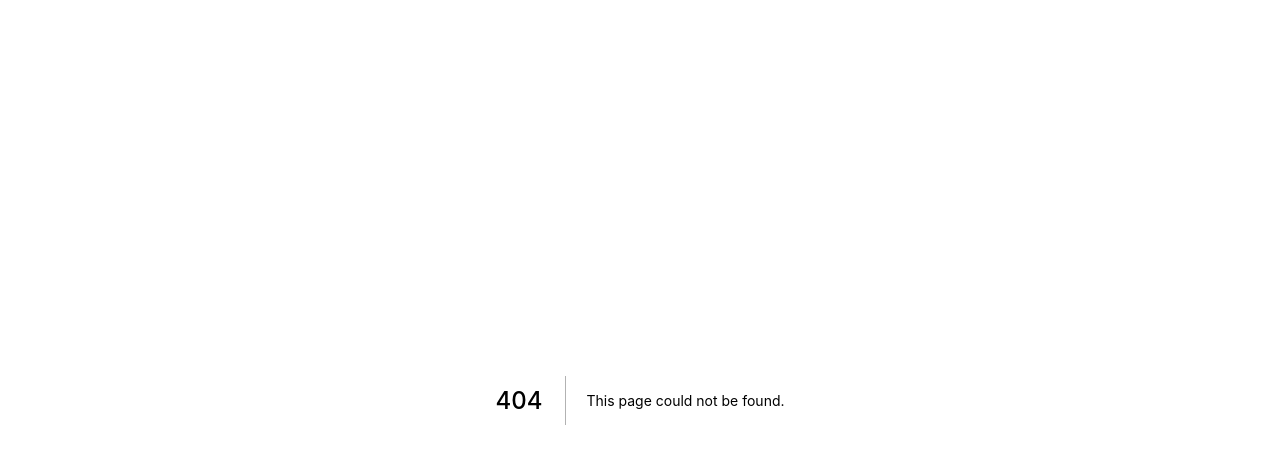
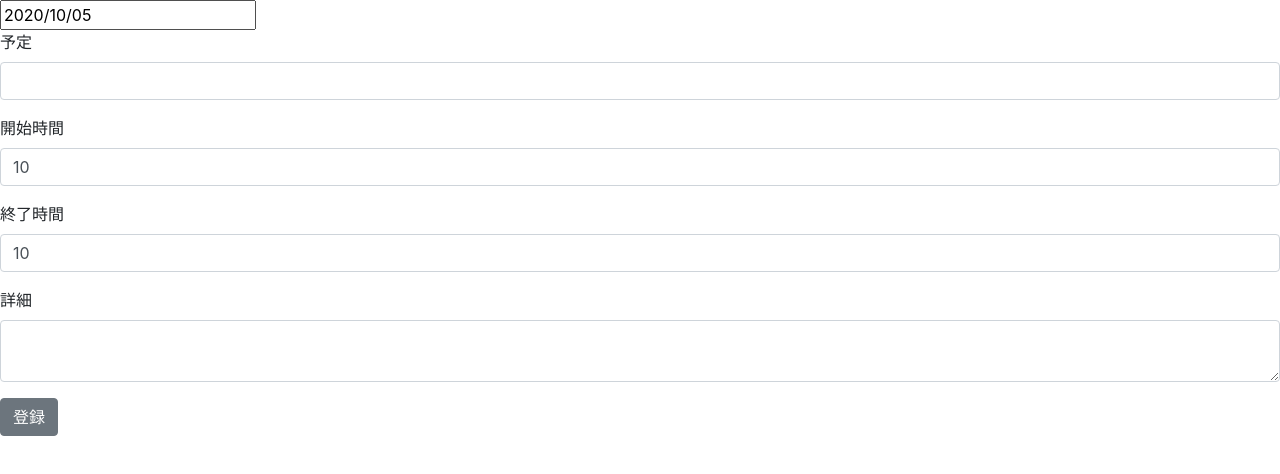
Before and after one commit to prog-ac/members-front-app, a Next.js app: page /schedule/form in a window 1280 px wide. Before the commit this address had no page. Shown: the top 474 px of the page. Built offline with nearby package versions, Linux system fonts and the light colour scheme; no server answers.

Commit message:
スケジュールフォーム作成
データ追加は一回のみしかできないので、要修正（上書きされてしまう）

```diff
--- /dev/null
+++ b/pages/schedule/form.tsx
@@ -0,0 +1,132 @@
+import React, { useState }  from "react";
+import firebase from "../../lib/firebase";
+import DatePicker, { registerLocale } from "react-datepicker";
+import ja from 'date-fns/locale/ja';
+registerLocale('ja', ja);
+
+import { Formik } from "formik";
+import * as Yup from "yup";
+import {
+  Button,
+  Form,
+  FormGroup,
+  Label,
+  Input,
+  FormFeedback,
+} from "reactstrap";
+
+export default function ScheduleForm( currentUser ) {
+
+  const [startDate, setStartDate] = useState(new Date());
+
+  return (
+
+    <>
+      <DatePicker
+        locale="ja"
+        selected={startDate}
+        dateFormat="yyyy/MM/dd"
+        onChange={(date) => {setStartDate(date)}}
+      />
+
+      <Formik
+        initialValues={{
+          title: "",
+          starttime: 10,
+          endtime: 10,
+          description: "",
+        }}
+        onSubmit={(values) => {
+          const data = {
+            [startDate.getFullYear().toString() + (startDate.getMonth() + 1).toString() + startDate.getDate().toString()] : {
+              title: values.title,
+              starttime: values.starttime,
+              endtime: values.endtime,
+              description: values.description,
+            }
+          }
+          firebase.firestore().collection("test").doc(currentUser.uid).set(data).catch(() =>{
+            alert("失敗");
+          });
+          alert("登録しました");
+
+        }}
+        validationSchema={Yup.object().shape({
+          title: Yup.string().required("予定は必須です。"),
+          starttime: Yup.number().required("数字を入力してください"),
+          endtime: Yup.number().required("数字を入力してください"),
+          description: Yup.string().required("内容を記載してください"),
+        })}
+      >
+        {({
+          handleSubmit,
+          handleChange,
+          handleBlur,
+          values,
+          errors,
+          touched,
+        }) => (
+          <Form onSubmit={handleSubmit}>
+
+            <FormGroup>
+              <Label for="title">予定</Label>
+              <Input
+                type="text"
+                name="title"
+                id="title"
+                value={values.title}
+                onChange={handleChange}
+                onBlur={handleBlur}
+                invalid={Boolean(touched.title && errors.title)}
+              />
+              <FormFeedback>{errors.title}</FormFeedback>
+            </FormGroup>
+            <FormGroup>
+              <Label for="starttime">開始時間</Label>
+              <Input
+                type="text"
+                name="starttime"
+                id="starttime"
+                value={values.starttime}
+                onChange={handleChange}
+                onBlur={handleBlur}
+                invalid={Boolean(touched.starttime && errors.starttime)}
+              />
+              <FormFeedback>{errors.starttime}</FormFeedback>
+            </FormGroup>
+            <FormGroup>
+              <Label for="endtime">終了時間</Label>
+              <Input
+                type="text"
+                name="endtime"
+                id="endtime"
+                value={values.endtime}
+                onChange={handleChange}
+                onBlur={handleBlur}
+                invalid={Boolean(
+                  touched.endtime && errors.endtime
+                )}
+              />
+              <FormFeedback>{errors.endtime}</FormFeedback>
+            </FormGroup>
+            <FormGroup>
+              <Label for="description">詳細</Label>
+              <Input
+                type="textarea"
+                name="description"
+                id="description"
+                value={values.description}
+                onChange={handleChange}
+                onBlur={handleBlur}
+                invalid={Boolean(
+                  touched.description && errors.description
+                )}
+              />
+            </FormGroup>
+            <Button type="submit">登録</Button>
+          </Form>
+        )}
+      </Formik>
+    </>
+  );
+}
```
Also changed, not shown: pages/schedule/index.tsx (added, +60 -0 lines).
